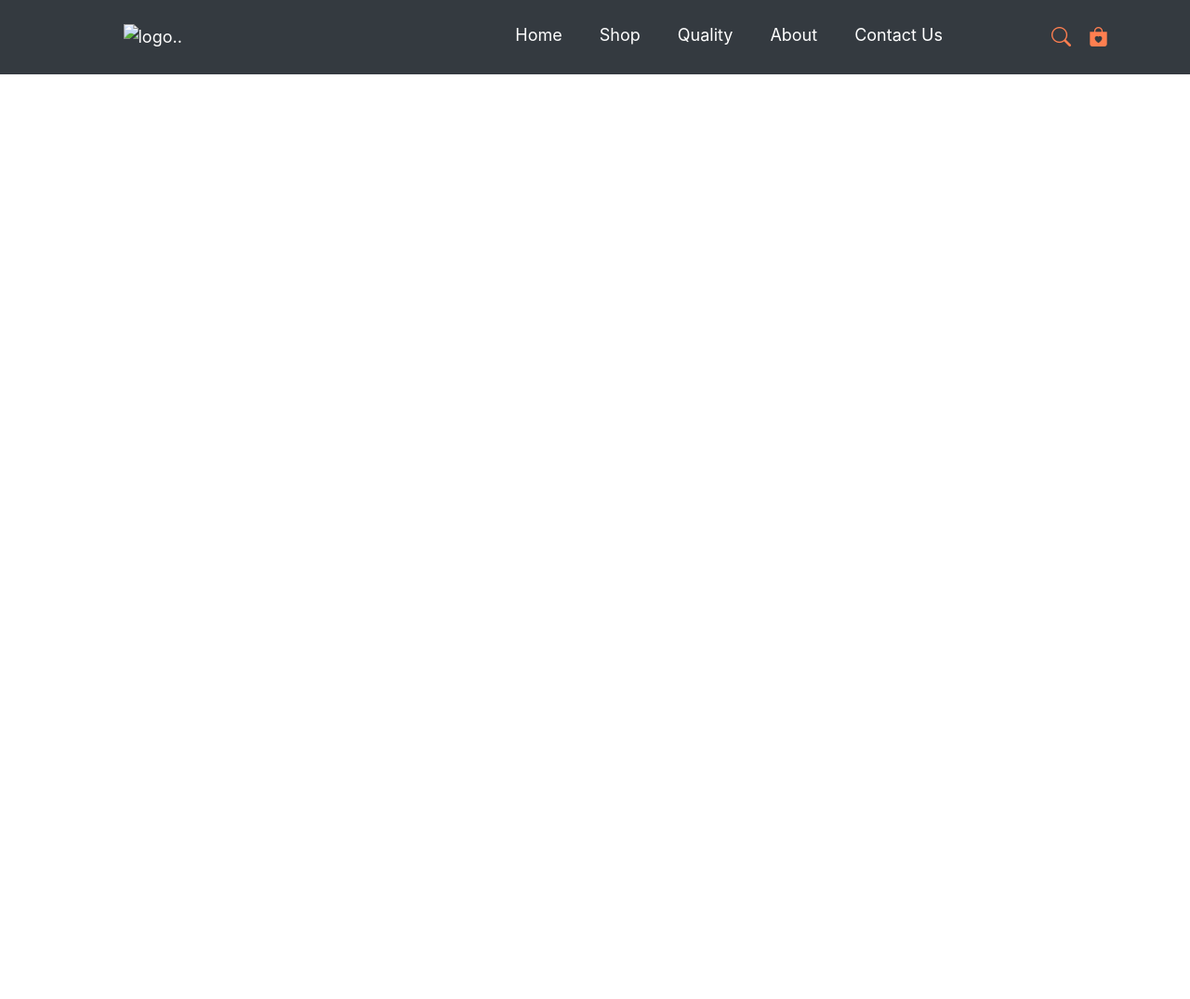
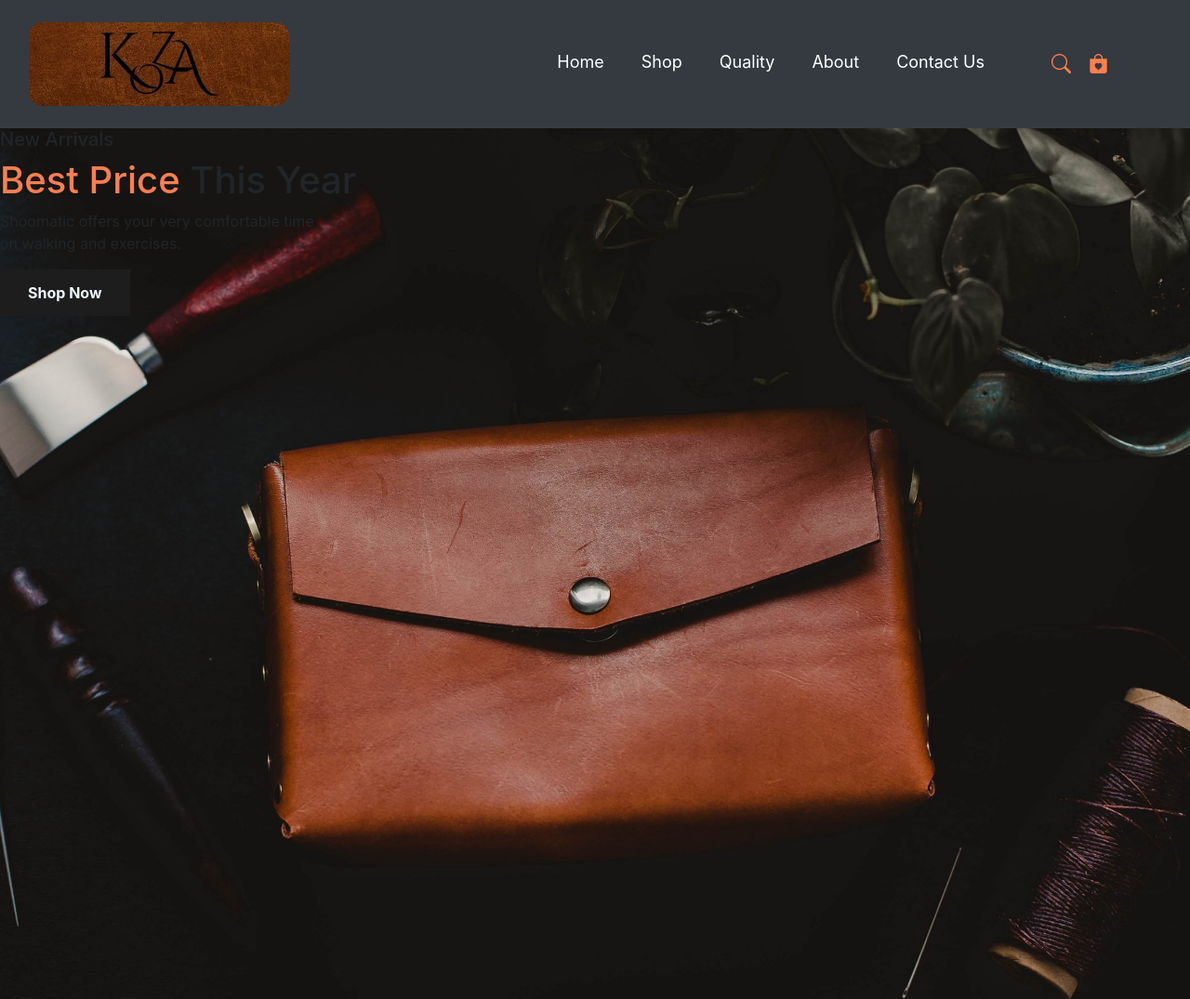
Before and after one commit to 3Sangeetha3/Koza-website, a website: page index.html in a window 1280 px wide. Shown: the top 1075 px of the page at 93% size. Before the commit the page ends 800 px from the top, so only its background shows below. Drawn offline with nearby package versions, Linux system fonts and the light colour scheme.

Commit message:
update: nav-logo, gitignore, Upload: images

```diff
--- a/index.html
+++ b/index.html
@@ -23,8 +23,8 @@
     <!-- Navbar -->
     <nav class="navbar navbar-expand-lg navbar-light bg-dark py-4">
         <div class="container-fluid">
-            <div class="col-1"></div>
-            <img src-="#" alt="logo..">
+            <!-- <div class="col-1"></div> -->
+            <img src="k.jpg" id="logo-img" alt="logo..">
             <button class="navbar-toggler" type="button" data-bs-toggle="collapse" data-bs-target="#navbarSupportedContent" aria-controls="navbarSupportedContent" aria-expanded="false" aria-label="Toggle navigation">
                 <span class="navbar-toggler-icon"></span>
             </button>
@@ -55,6 +55,27 @@
         </div>
       </nav>
 
+    <!-- Home Section -->
+    <section id="home">
+        <div class="">
+            <h5>New Arrivals</h5>
+            <h1><span>Best Price </span>This Year</h1>
+            <p>Shoomatic offers your very comfortable time <br> on walking and exercises.</p>
+            <button>Shop Now</button>
+        </div>
+    </section>
+
+    <!-- <div class="card text-bg-dark" id="home">
+        <img src="images/K.jpg" alt="Logo" style="height: 40px; width: auto;">
+
+        <div class="card-img-overlay">
+          <h5 class="card-title">Card title</h5>
+          <p class="card-text">This is a wider card with supporting text below as a natural lead-in to additional content. This content is a little bit longer.</p>
+          <p class="card-text"><small>Last updated 3 mins ago</small></p>
+        </div>
+      </div> -->
+
+    <!-- bootstarp cdn -->
     <script src="https://cdn.jsdelivr.net/npm/@popperjs/core@2.11.8/dist/umd/popper.min.js" integrity="sha384-I7E8VVD/ismYTF4hNIPjVp/Zjvgyol6VFvRkX/vR+Vc4jQkC+hVqc2pM8ODewa9r" crossorigin="anonymous"></script>
     <script src="https://cdn.jsdelivr.net/npm/bootstrap@5.3.3/dist/js/bootstrap.min.js" integrity="sha384-0pUGZvbkm6XF6gxjEnlmuGrJXVbNuzT9qBBavbLwCsOGabYfZo0T0to5eqruptLy" crossorigin="anonymous"></script>
 </body>
--- a/style.css
+++ b/style.css
@@ -1,3 +1,5 @@
+/* Nabar CSS */
+
 .navbar {
   font-size: 18px;
   color: white;
@@ -29,6 +31,45 @@
 }
 
 #nav-icons {
-  margin-left: 90px;
+  margin-left: 45px;
   margin-right: 50px;
 }
+
+#logo-img {
+  height: 90px;
+  width: 280px;
+  object-fit: cover;
+  border-radius: 15px;
+}
+
+/* Home Section CSS */
+
+#home span {
+  color: coral;
+}
+
+#home {
+  background-image: url('images/home_img_1.jpg');
+  width: 100%;
+  height: 1000px;
+  background-position: center;
+  background-size: cover;
+}
+
+button {
+  font-size: 0.8rem;
+  font-weight: 700;
+  outline: none;
+  border: none;
+  background-color: #1d1d1d;
+  color: aliceblue;
+  padding: 13px 30px;
+  cursor: pointer;
+  text-transform: uppercase;
+  transition: 0.5s ease-in-out;
+}
+
+button:hover {
+  background-color:#57a5b8;
+
+}
```
Also changed, not shown: K.jpg (added), images/K.jpg (added), images/home_img_1.jpg (added), images/home_img_1.webp (added), 1 other file.
